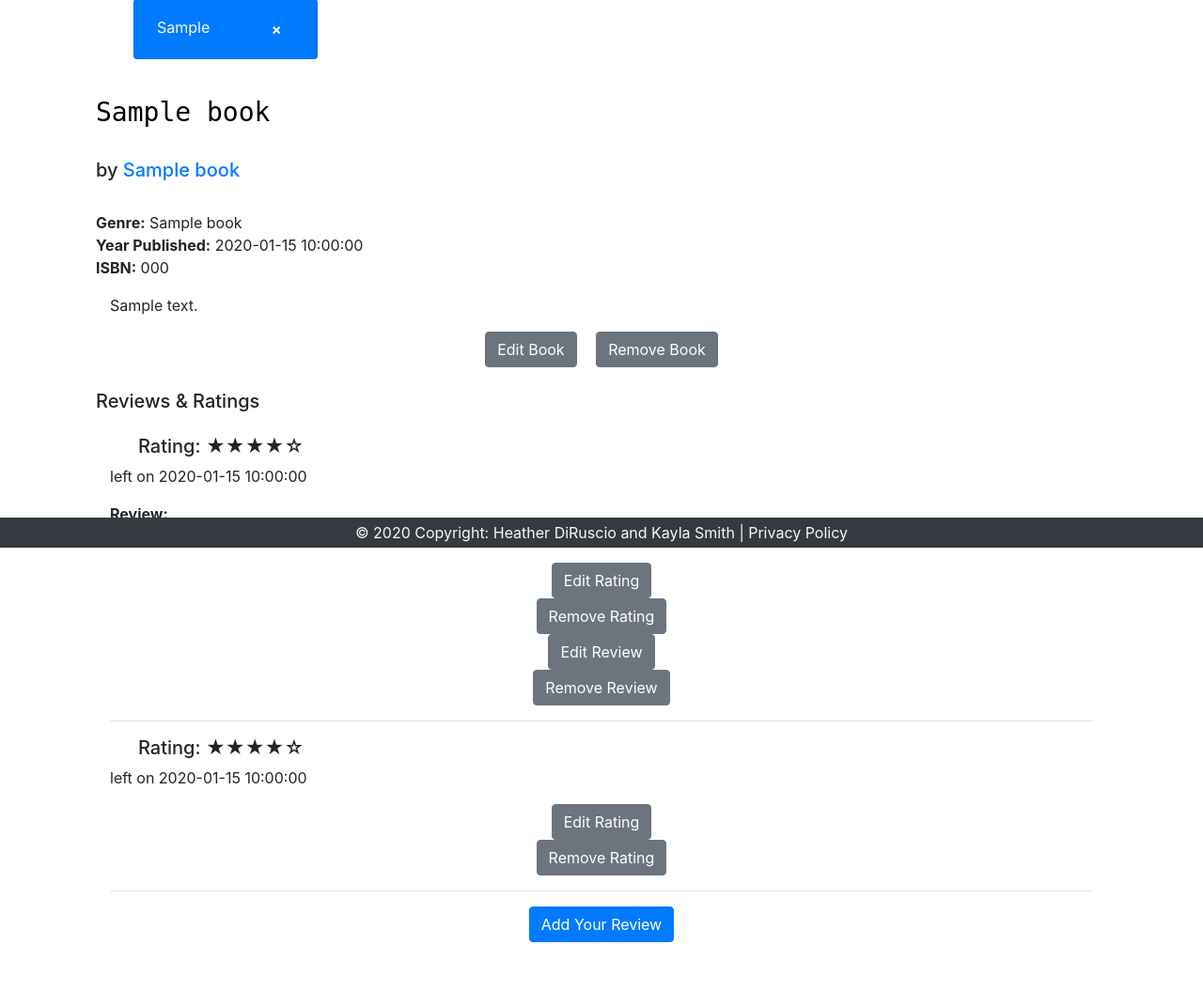
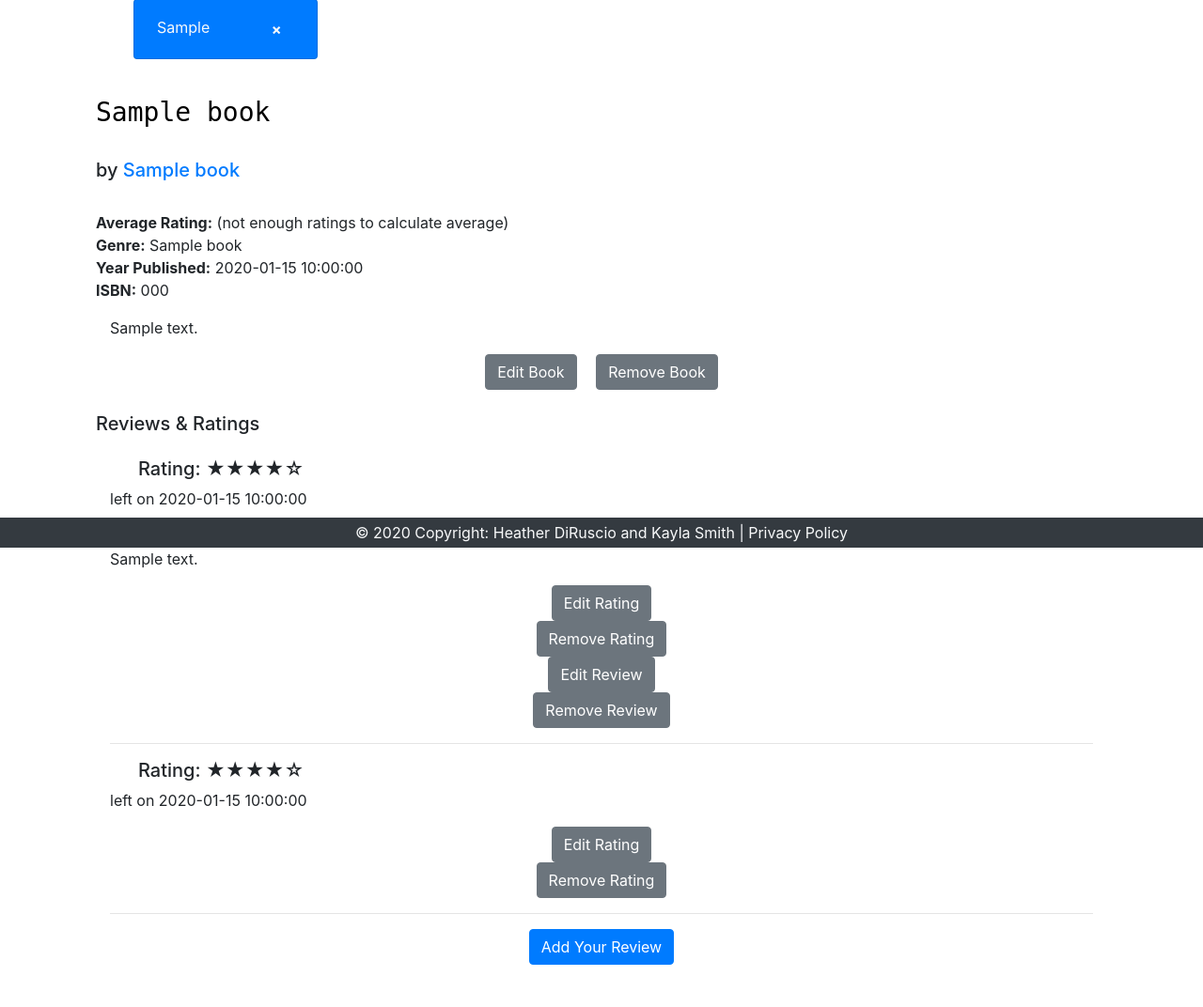
Before and after one commit to lionthroat/paperstacks-redux, a Flask app: template templates/book.html in a window 1280 px wide. Shown: the part 217-1289 px from the top of the page at 94% size. Before the commit the page ends 1220 px from the top, so only its background shows below. Run offline with Flask 2, Linux system fonts and the light colour scheme; the template is opened without the code that fills it: most values are stand-ins (such as "Sample title", 1, 10 or a date in 2020); some libraries are stand-ins or nearby versions; some web fonts are replaced.

Commit message:
Implement average star rating for books

```diff
--- a/run.py
+++ b/run.py
@@ -28,19 +28,54 @@ def book(isbn):
     select = "select book.isbn, book.book_title, book.year_published, book.book_description, auth.author_name, auth.author_id, genre.genre_name from Books book join Books_Authors ba on ba.isbn = book.isbn join Authors auth on auth.author_id = ba.author_id join Genres_Books gb on gb.isbn = book.isbn join Genres genre on genre.genre_id = gb.genre_id where book.isbn = " + isbn
     BookSQL = fetch(select) # Step 1: Fetch Book's information
 
+    select = "SELECT AVG(star_rating) AS `average_rating`, COUNT(rate.rating_id) AS `rating_count` FROM Ratings rate WHERE rate.isbn = " + isbn
+    AvgRatingSQL = fetch(select) # Step 2: Get Avg Rating (float avg, total # of ratings)
+    float_avg = round(AvgRatingSQL[0]['average_rating'], 2)
+    int_avg = round(AvgRatingSQL[0]['average_rating'])
+    rating_count = AvgRatingSQL[0]['rating_count']
+
     select = "select book.isbn, rate.rating_id, rate.review_id, rate.star_rating, rate.rating_date, rev.review_content from Books book join Ratings rate on rate.isbn = book.isbn join Reviews rev on rev.isbn = rate.isbn where book.isbn = " + isbn + " AND rev.rating_id = rate.rating_id AND rate.review_id = rev.review_id"
-    ReviewSQL = fetch(select) # Step 2: Fetch Book's Reviews with Ratings
+    ReviewSQL = fetch(select) # Step 3: Fetch Book's Reviews with Ratings
 
     select = "SELECT * FROM Ratings WHERE isbn = " + isbn + " AND review_id IS NULL"
-    RatingSQL = fetch(select) # Step 3: Fetch Book's Ratings that have no Review
+    RatingSQL = fetch(select) # Step 4: Fetch Book's Ratings that have no Review
 
-    # Step 4: For Edit Book Modal
+    # Step 5: For Edit Book Modal
     select = "SELECT Genres.genre_id, Genres.genre_name FROM Genres"
     genres = fetch(select)
     select = "SELECT Authors.author_id, Authors.author_name FROM Authors"
     authors = fetch(select)
 
-    return render_template('book.html', bookresult=BookSQL, reviews=ReviewSQL, ratings=RatingSQL, genres=genres, authors=authors)
+    return render_template('book.html', bookresult=BookSQL, reviews=ReviewSQL, ratings=RatingSQL, genres=genres, authors=authors, rating_count=rating_count, int_avg=int_avg, float_avg=float_avg)
+
+# Something was changed, redisplay book page and give user message
+@app.route('/book/<string:isbn>/update/<string:code>')
+def book_updated(isbn, code):
+    code = int(code)
+    code_msg = Messages[code]
+
+    select = "select book.isbn, book.book_title, book.year_published, book.book_description, auth.author_name, auth.author_id, genre.genre_name from Books book join Books_Authors ba on ba.isbn = book.isbn join Authors auth on auth.author_id = ba.author_id join Genres_Books gb on gb.isbn = book.isbn join Genres genre on genre.genre_id = gb.genre_id where book.isbn = " + isbn
+    BookSQL = fetch(select) # Step 1: Fetch Book's information
+
+    select = "SELECT AVG(star_rating) AS `average_rating`, COUNT(rate.rating_id) AS `rating_count` FROM Ratings rate WHERE rate.isbn = " + isbn
+    AvgRatingSQL = fetch(select) # Step 2: Get Avg Rating (float avg, total # of ratings)
+    float_avg = round(AvgRatingSQL[0]['average_rating'], 2)
+    int_avg = round(AvgRatingSQL[0]['average_rating'])
+    rating_count = AvgRatingSQL[0]['rating_count']
+
+    select = "select book.isbn, rate.rating_id, rate.review_id, rate.star_rating, rate.rating_date, rev.review_content from Books book join Ratings rate on rate.isbn = book.isbn join Reviews rev on rev.isbn = rate.isbn where book.isbn = " + isbn + " AND rev.rating_id = rate.rating_id AND rate.review_id = rev.review_id"
+    ReviewSQL = fetch(select) # Step 3: Fetch Book's Reviews with Ratings
+
+    select = "SELECT * FROM Ratings WHERE isbn = " + isbn + " AND review_id IS NULL"
+    RatingSQL = fetch(select) # Step 4: Fetch Book's Ratings that have no Review
+
+    # Step 5: For Edit Book Modal
+    select = "SELECT Genres.genre_id, Genres.genre_name FROM Genres"
+    genres = fetch(select)
+    select = "SELECT Authors.author_id, Authors.author_name FROM Authors"
+    authors = fetch(select)
+
+    return render_template('book.html', bookresult=BookSQL, reviews=ReviewSQL, ratings=RatingSQL, code=code, genres=genres, authors=authors, code_msg=code_msg, rating_count=rating_count, int_avg=int_avg, float_avg=float_avg)
 
 @app.route('/add_book', methods=['POST','GET'])
 def add_book():
@@ -134,29 +169,6 @@ def edit_book(isbn):
 
     url = ("/book/" + isbn + "/update/" + code)
     return redirect(url)
-
-# Something was changed, redisplay book page and give user message
-@app.route('/book/<string:isbn>/update/<string:code>')
-def book_updated(isbn, code):
-    code = int(code)
-    code_msg = Messages[code]
-
-    select = "select book.isbn, book.book_title, book.year_published, book.book_description, auth.author_name, auth.author_id, genre.genre_name from Books book join Books_Authors ba on ba.isbn = book.isbn join Authors auth on auth.author_id = ba.author_id join Genres_Books gb on gb.isbn = book.isbn join Genres genre on genre.genre_id = gb.genre_id where book.isbn = " + isbn
-    BookSQL = fetch(select) # Step 1: Fetch Book's information
-
-    select = "select book.isbn, rate.rating_id, rate.review_id, rate.star_rating, rate.rating_date, rev.review_content from Books book join Ratings rate on rate.isbn = book.isbn join Reviews rev on rev.isbn = rate.isbn where book.isbn = " + isbn + " AND rev.rating_id = rate.rating_id AND rate.review_id = rev.review_id"
-    ReviewSQL = fetch(select) # Step 2: Fetch Book's Reviews with Ratings
-
-    select = "SELECT * FROM Ratings WHERE isbn = " + isbn + " AND review_id IS NULL"
-    RatingSQL = fetch(select) # Step 3: Fetch Book's Ratings that have no Review
-
-    # Step 4: For Edit Book Modal
-    select = "SELECT Genres.genre_id, Genres.genre_name FROM Genres"
-    genres = fetch(select)
-    select = "SELECT Authors.author_id, Authors.author_name FROM Authors"
-    authors = fetch(select)
-
-    return render_template('book.html', bookresult=BookSQL, reviews=ReviewSQL, ratings=RatingSQL, code=code, genres=genres, authors=authors, code_msg=code_msg)
 
 # DELETE A BOOK - MAJOR WIP!!!!!!!
 @app.route('/rem_book/<string:isbn>/', methods=['POST'])
--- a/templates/book.html
+++ b/templates/book.html
@@ -2,6 +2,9 @@
 <!-- Gets dictionary 'bookresult' with keys: [isbn, book_title, year_published, book_description, author_name, author_id, genre_name] -->
 <!-- Gets dictionary 'reviews' with keys: [isbn, rating_id, review_id, star_rating, rating_date, review_content] -->
 <!-- Gets dictionary 'ratings' with keys: [isbn, rating_id, review_id, star_rating, rating_date] -->
+
+<!-- If there are any star ratings: -->
+<!-- Gets strings: 'int_avg', 'float_avg', 'rating_count' -->
 
 <!-- For Edit Book Modal: -->
 <!-- Gets dictionary 'authors' with keys: [author_id, author_name] -->
@@ -49,6 +52,23 @@
     </div>
     <div class="row mt-4">
       <p class="text-left">
+        {% if int_avg is defined %}
+          <b>Average Rating:
+            {% if int_avg == 5 %}
+              &#9733;&#9733;&#9733;&#9733;&#9733;
+            {% elif int_avg == 4 %}
+              &#9733;&#9733;&#9733;&#9733;&#9734;
+            {% elif int_avg == 3 %}
+              &#9733;&#9733;&#9733;&#9734;&#9734;
+            {% elif int_avg == 2 %}
+              &#9733;&#9733;&#9734;&#9734;&#9734;
+            {% else %}
+              &#9733;&#9734;&#9734;&#9734;&#9734;
+            {% endif %}
+             stars,</b> ({{ float_avg }}/5 from {{ rating_count }} ratings)<br>
+        {% else %}
+          <b>Average Rating:</b> (not enough ratings to calculate average)<br>
+        {% endif %}
         <b>Genre:</b> {{ book['genre_name'] }}<br>
         <b>Year Published:</b> {{book['year_published'] }}<br>
         <b>ISBN:</b> {{ book['isbn'] }}
@@ -115,11 +135,6 @@
 
     {% endfor %}
 
-      <!-- Average Rating not implemented yet -->
-      <!-- <h3 class="header3"> Ratings</h3>
-      <p class="rating-content"> Average rating: [avg] out of [#] of reviews &star; &star; &star; &star; &star;
-      </p> -->
-
     <div class="row mt-4">
       <h5 class="header3 text-left mb-4">Reviews & Ratings</h5>
     </div>
@@ -127,17 +142,13 @@
         <h5 class="subheader text-left">Rating:
           {% if review['star_rating'] == 5 %}
             &#9733;&#9733;&#9733;&#9733;&#9733;
-          {% endif %}
-          {% if review['star_rating'] == 4 %}
+          {% elif review['star_rating'] == 4 %}
             &#9733;&#9733;&#9733;&#9733;&#9734;
-          {% endif %}
-          {% if review['star_rating'] == 3 %}
+          {% elif review['star_rating'] == 3 %}
             &#9733;&#9733;&#9733;&#9734;&#9734;
-          {% endif %}
-          {% if review['star_rating'] == 2 %}
+          {% elif review['star_rating'] == 2 %}
             &#9733;&#9733;&#9734;&#9734;&#9734;
-          {% endif %}
-          {% if review['star_rating'] == 1 %}
+          {% else %}
             &#9733;&#9734;&#9734;&#9734;&#9734;
           {% endif %}
         </h5>
@@ -239,17 +250,13 @@
         <h5 class="subheader text-left">Rating:
           {% if rating['star_rating'] == 5 %}
             &#9733;&#9733;&#9733;&#9733;&#9733;
-          {% endif %}
-          {% if rating['star_rating'] == 4 %}
+          {% elif rating['star_rating'] == 4 %}
             &#9733;&#9733;&#9733;&#9733;&#9734;
-          {% endif %}
-          {% if rating['star_rating'] == 3 %}
+          {% elif rating['star_rating'] == 3 %}
             &#9733;&#9733;&#9733;&#9734;&#9734;
-          {% endif %}
-          {% if rating['star_rating'] == 2 %}
+          {% elif rating['star_rating'] == 2 %}
             &#9733;&#9733;&#9734;&#9734;&#9734;
-          {% endif %}
-          {% if rating['star_rating'] == 1 %}
+          {% else %}
             &#9733;&#9734;&#9734;&#9734;&#9734;
           {% endif %}
         </h5>
```
